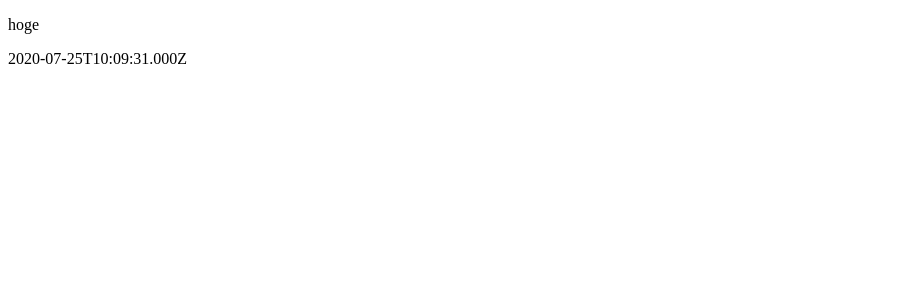
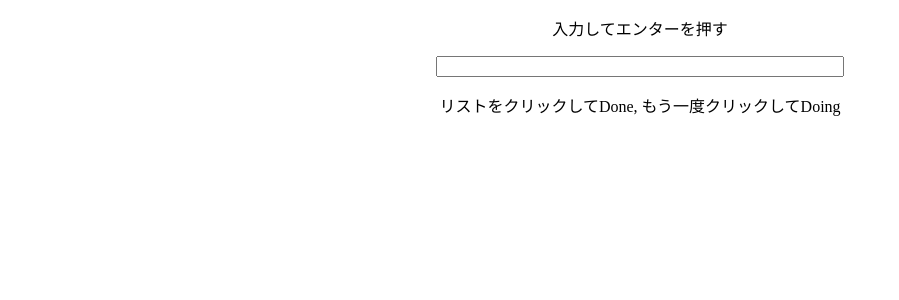
Before and after one commit to kotarou1192/homeworks, a React (Create React App) app in the folder js-primer-todo-with-react/: page / in a window 1280 px wide. Shown: the top 300 px of the page, without its empty margins (0-899 px from the left). Built offline with nearby package versions, Linux system fonts and the light colour scheme.

Commit message:
面倒くさくなったのでごっちゃ混ぜコミット

```diff
--- /dev/null
+++ b/js-primer-todo-with-react/src/apps/addTodo.tsx
@@ -0,0 +1,48 @@
+import * as React from "react";
+import { TodoProps } from "./todo";
+import "../styles/src/apps/addTodo.css";
+
+interface AddTodoProps {
+  todos: TodoProps[];
+  isDone: boolean[];
+  setTodo: (value: TodoProps[]) => void;
+  setDone: (done: boolean[]) => void;
+}
+
+export const AddTodo = (props: AddTodoProps): JSX.Element => {
+  const [text, setText] = React.useState("");
+  const handleText = (key: React.KeyboardEvent): void => {
+    if (key.key !== "Enter" || key.shiftKey === true) return;
+    if (text.length < 1 && text.length > 200) return;
+    if (text.replace(/[\n|\s]/g, "").length < 1) return;
+    const newTodo = [
+      {
+        text: text,
+        isDone: false,
+        deadline: new Date(),
+        todoNumber: props.todos.length,
+      },
+    ];
+    const todos = props.todos.concat(newTodo);
+    const isDone = props.isDone.concat([false]);
+    props.setDone(isDone);
+    props.setTodo(todos);
+    window.alert("作成しました。");
+    setText("");
+  };
+  return (
+    <div className="inputarea">
+      <input
+        id="text"
+        value={text}
+        className="input"
+        onChange={(str) => {
+          setText(str.target.value);
+        }}
+        onKeyPress={(key) => {
+          handleText(key);
+        }}
+      ></input>
+    </div>
+  );
+};
--- a/js-primer-todo-with-react/src/apps/app.tsx
+++ b/js-primer-todo-with-react/src/apps/app.tsx
@@ -1,12 +1,57 @@
 import * as React from "react";
 import { Todo, TodoProps } from "./todo";
+import { AddTodo } from "./addTodo";
 
 export const App: React.SFC = () => {
-  const [todos, setTodos] = React.useState<TodoProps[]>([]);
+  const [todos, setTodo] = React.useState<TodoProps[]>([]);
+  const [isDone, setDone] = React.useState<boolean[]>([]);
+
+  const deleteTodo = (index: number): void => {
+    const todoLeft = todos.slice(0, index);
+    const todoRight = todos.slice(index + 1, todos.length);
+    const slicedTodos = todoLeft.concat(todoRight);
+
+    const isDoneLeft = isDone.slice(0, index);
+    const isDoneRight = isDone.slice(index + 1, todos.length);
+    const slicedIsDone = isDoneLeft.concat(isDoneRight);
+
+    setTodo(slicedTodos);
+    setDone(slicedIsDone);
+  };
 
   return (
     <div>
-      <Todo text={"hoge"} deadline={new Date()} isDone={true} />
+      <p style={{ textAlign: "center" }}>入力してエンターを押す</p>
+      <AddTodo
+        todos={todos}
+        setTodo={setTodo}
+        setDone={setDone}
+        isDone={isDone}
+      />
+      <p
+        style={{ textAlign: "center", marginLeft: "auto", marginRight: "auto" }}
+      >
+        リストをクリックしてDone, もう一度クリックしてDoing
+      </p>
+      <div style={{ display: "inline-block" }}>
+        {todos.map((todo, index) => {
+          return (
+            <Todo
+              key={index}
+              text={todo.text}
+              isDone={isDone[index]}
+              deadline={todo.deadline}
+              onClick={() => {
+                const isDoneCopy = isDone.concat();
+                isDoneCopy[index] = !isDoneCopy[index];
+                setDone(isDoneCopy);
+              }}
+              deleteTodo={deleteTodo}
+              todoNumber={index}
+            />
+          );
+        })}
+      </div>
     </div>
   );
 };
--- a/js-primer-todo-with-react/src/apps/todo.tsx
+++ b/js-primer-todo-with-react/src/apps/todo.tsx
@@ -1,24 +1,43 @@
 import React from "react";
-// import "../styles/src/apps/todo.css";
+import "../styles/src/apps/todo.css";
 
 export interface TodoProps {
   text: string;
   deadline: Date;
   isDone: boolean;
+  todoNumber: number;
 }
 
 type onClick = {
-  onClick?: () => void;
+  onClick: () => void;
 };
 
-export const Todo = (props: TodoProps & onClick) => {
+type deleteTodo = {
+  deleteTodo: (n: number) => void;
+};
+
+export const Todo = (props: TodoProps & onClick & deleteTodo): JSX.Element => {
   return (
-    <div
-      className={props.isDone ? "todo todo__done" : "todo todo__doing"}
-      onClick={props.onClick}
-    >
-      <p className={"todo__text"}>{props.text}</p>
-      <p className={"todo__date"}>{props.deadline.toISOString()}</p>
-    </div>
+    <ul>
+      <li
+        className={
+          props.isDone
+            ? "todo todo__card todo__card__done"
+            : "todo todo__card todo__card__doing"
+        }
+        onClick={props.onClick}
+      >
+        <p className={"todo__card__text"}>{props.text}</p>
+        <p className={"todo__card__date"}>{props.deadline.toISOString()}</p>
+      </li>
+      <li>
+        <button
+          className={"todo__button"}
+          onClick={() => props.deleteTodo(props.todoNumber)}
+        >
+          削除
+        </button>
+      </li>
+    </ul>
   );
 };
--- /dev/null
+++ b/js-primer-todo-with-react/src/react-app-env.d.ts
@@ -0,0 +1 @@
+/// <reference types="react-scripts" />
--- /dev/null
+++ b/js-primer-todo-with-react/src/styles/src/apps/addTodo.css
@@ -0,0 +1,7 @@
+.inputarea {
+  text-align: center;
+}
+
+.input {
+  width: 400px;
+}
--- a/js-primer-todo-with-react/src/styles/src/apps/todo.css
+++ b/js-primer-todo-with-react/src/styles/src/apps/todo.css
@@ -1,26 +1,40 @@
-.todo {
+li {
+  list-style: none;
+  float: left;
+}
+
+.todo__button {
+  margin-left: auto;
+  margin-right: auto;
+  height: 125px;
+  width: 40px;
+  position: relative;
+  top: 10px;
+  right: 40px;
+}
+
+.todo__card {
   text-align: center;
   width: 500px;
+  height: 100px;
   border-top: solid 5px black;
-  margin-left: auto;
-  margin-right: auto;
   margin-top: 10px;
   padding: 10px;
   box-shadow:0 3px 5px cadetblue;
 }
 
-.todo__text {
+.todo__card__text {
   font-size: medium;
 }
 
-.todo__date {
+.todo__card__date {
   font-size: small;
 }
 
-.todo__done {
+.todo__card__done {
   background-color: rgb(87, 87, 87);
 }
 
-.todo__doing {
+.todo__card__doing {
   background-color: white;
 }
```
Also changed, not shown: 1 other file (tests, documents, lock files or other folders).
